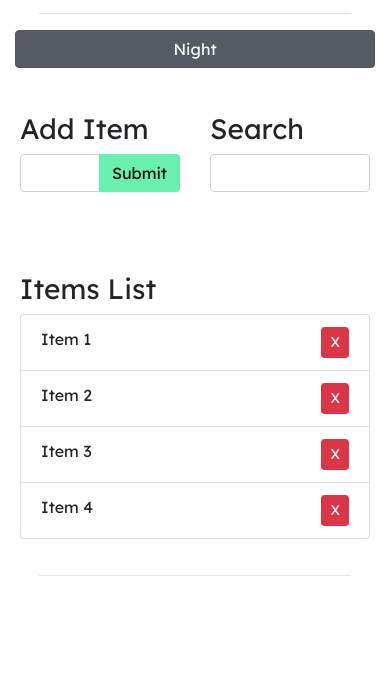
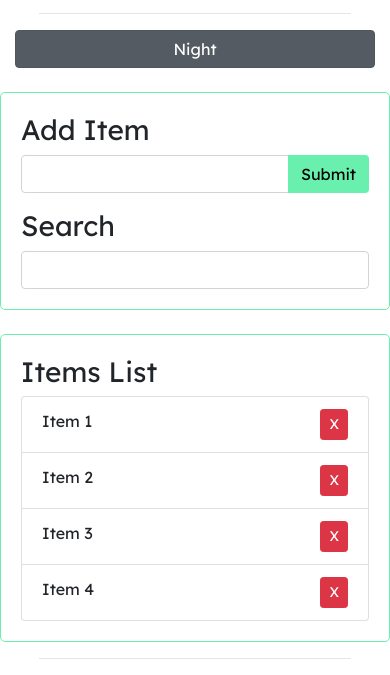
Before and after one commit to bisunajaime/item-list, a plain HTML site: page index.html in a window 390 px wide. Shown: the part 189-864 px from the top of the page. Drawn offline with Linux system fonts and the light colour scheme.

Commit message:
Updated responsiveness

```diff
--- a/index.html
+++ b/index.html
@@ -20,6 +20,7 @@
 
         .border-black {
             padding: 20px 20px;
+            border: 1px solid #69F0AE;
             border-radius: 5px;
         }
 
@@ -68,7 +69,7 @@
     </div>
     <div class="container border-black">
         <div class="row">
-            <div class="col-6">
+            <div class="col-lg-6 col-sm-12">
                 <h3 id="h3" class="h3">Add Item</h3>
                 <form action="" id="addform">
                     <div class="input-group mb-3">
@@ -79,7 +80,7 @@
                     </div>
                 </form>
             </div>
-            <div class="col-6">
+            <div class="col-lg-6 col-sm-12">
                 <h3 id="h3" class="h3">Search</h3>
                 <input type="text" name="search" class="form-control" id="filter">
             </div>
```
